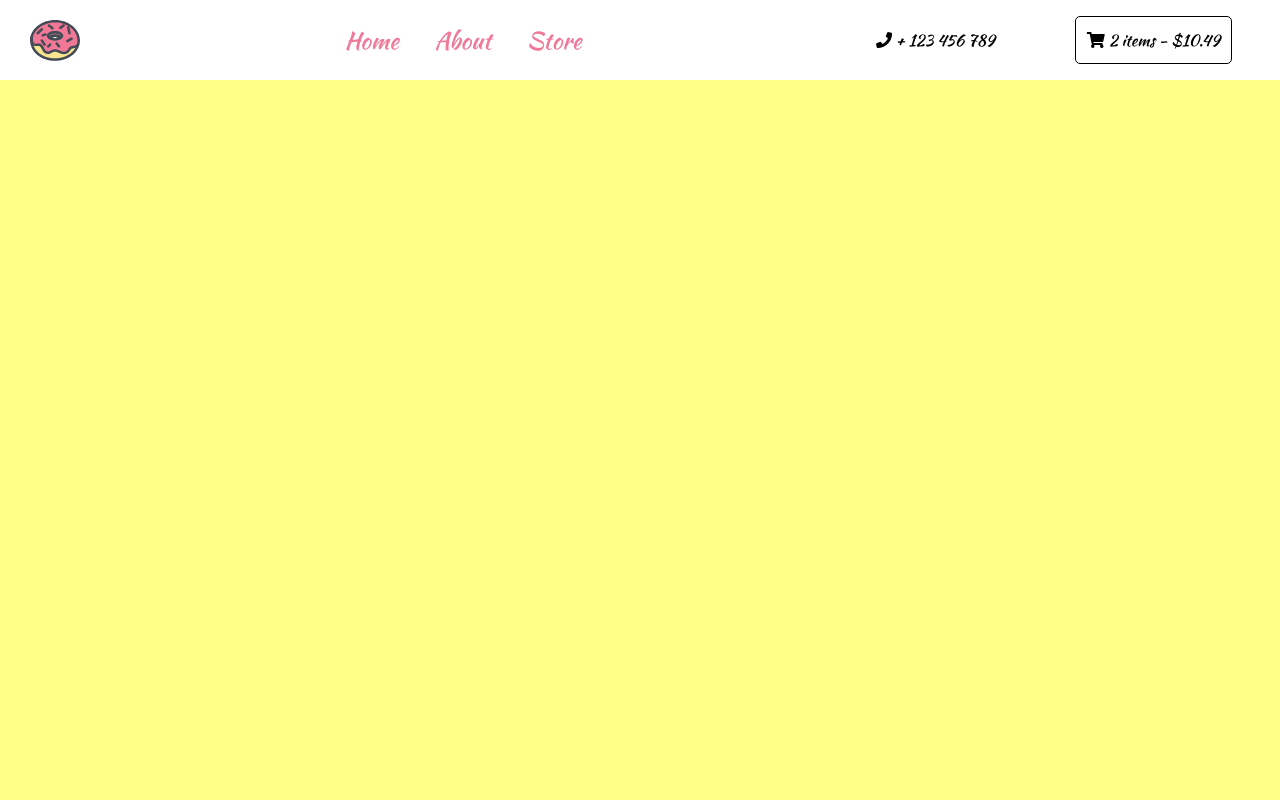
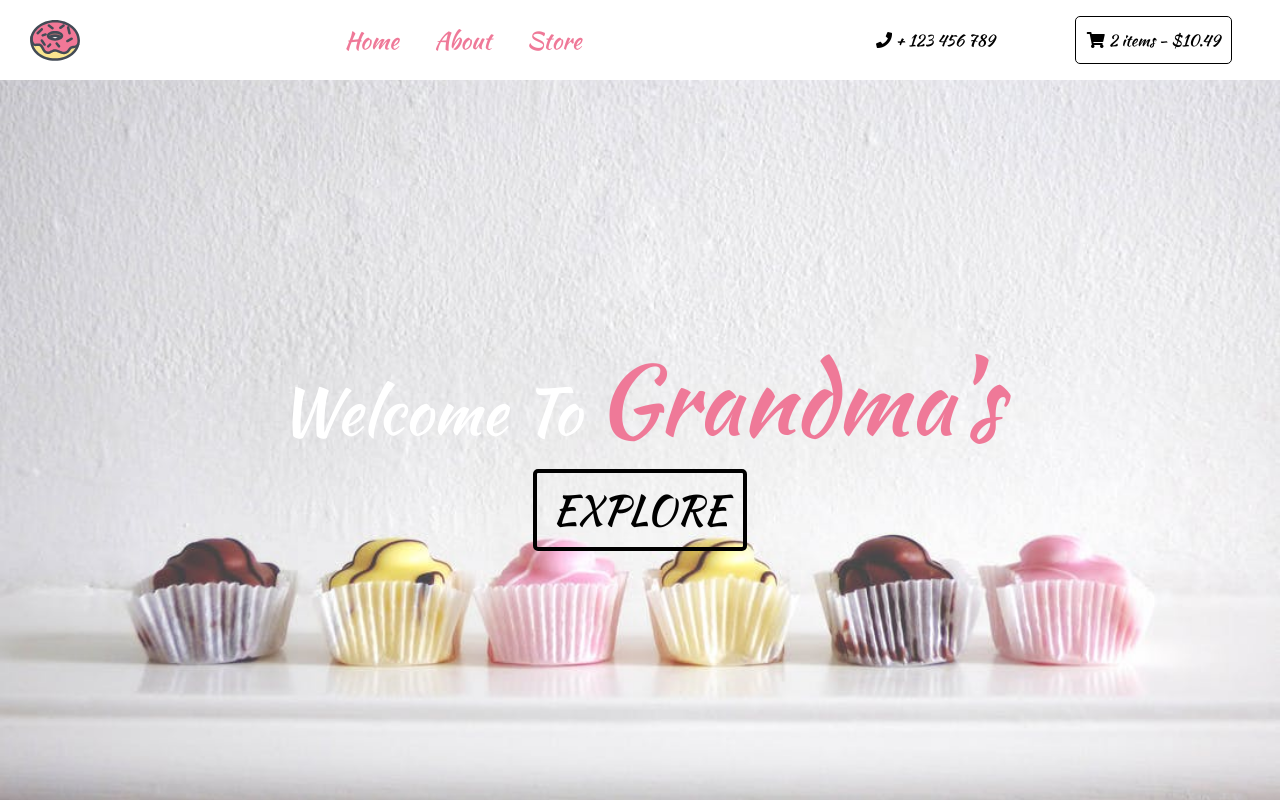
Before and after one commit to shlev/js-projects, a plain HTML site: page js-100-days/_009-modal/index.html in a window 1280 px wide. Drawn offline with Linux system fonts and the light colour scheme.

Commit message:
add home section view

```diff
--- a/js-100-days/_009-modal/index.html
+++ b/js-100-days/_009-modal/index.html
@@ -26,6 +26,10 @@
                 </div>
             </div>
         </div>
+        <div id="home">
+            <div class="title">Welcome to <span>Grandma's</span></div>
+            <div class="btn">Explore</div>
+        </div>
     </div>
     <script src="modal.js"></script>
 </body>
--- a/js-100-days/_009-modal/style.css
+++ b/js-100-days/_009-modal/style.css
@@ -6,6 +6,7 @@
     --mainWhite: #fff;
     --mainPink: #ef7998;
     --mainBlack: #000;
+    --headerHeight: 80px;
 }
 .container {
     background: var(--mainYellow);
@@ -14,8 +15,10 @@
     font-family: 'Kaushan Script', cursive;
 }
 
+/* Header */
+
 .header {
-    height: 80px;
+    height: var(--headerHeight);
     width: 100%;
     background: var(--mainWhite);
     display: flex;
@@ -70,3 +73,42 @@
     color: var(--mainWhite);
     background: var(--mainPink);
 }
+
+/* End of header*/
+
+/* Home */
+#home {
+    background: url("img/headerBcg.jpeg") center/cover fixed;
+    width: 100%;
+    height: calc( 100% - var(--headerHeight));
+    display: flex;
+    flex-direction: column;
+    justify-content: center;
+    align-items: center;
+}
+
+#home .title {
+    font-size: 4rem;
+    text-transform: capitalize;
+    color: var(--mainWhite);
+}
+
+#home .title span {
+    color: var(--mainPink);
+    font-size: 6rem;
+}
+
+.btn {
+    font-size: 2.5rem;
+    border: 4px solid var(--mainBlack);
+    padding: 8px 16px;
+    border-radius: 5px;
+    text-transform: uppercase;
+    transition: all 1s ease-in-out;
+}
+
+.btn:hover {
+    background: var(--mainBlack);
+    color: var(--mainPink);
+}
+/* End of Home */
```
